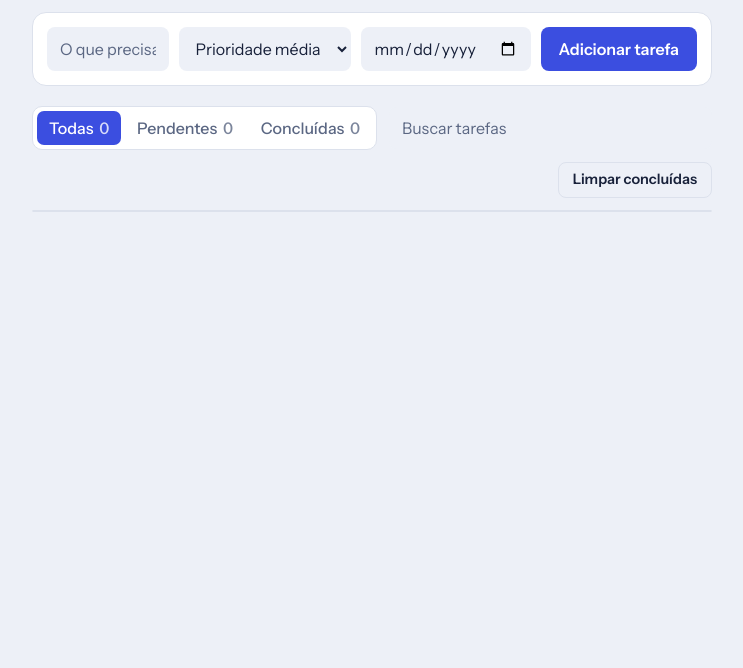
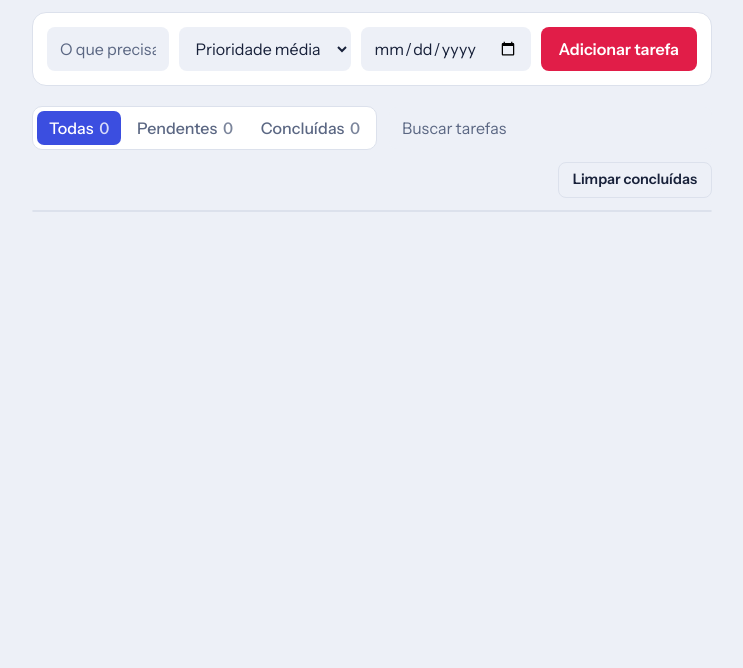
Before and after one commit to victor7miguel7/projeto-nuvem-2VA, a plain HTML site: page app/static/index.html in a window 1280 px wide. Shown: the part 132-800 px from the top of the page, without its empty margins (268-1011 px from the left). Drawn offline with nearby package versions, Linux system fonts and the light colour scheme; no server answers.

Commit message:
Mudança na cor do botao adicionar

```diff
--- a/app/static/index.html
+++ b/app/static/index.html
@@ -93,7 +93,7 @@
   .campo::placeholder { color: var(--muted); }
   .botao {
     height: 44px; padding: 0 18px; border: 0; border-radius: 8px; cursor: pointer;
-    background: var(--accent); color: var(--accent-ink); font-weight: 600;
+    background: #e11d48; color: #ffffff; font-weight: 600;
   }
   .botao:hover { filter: brightness(1.08); }
   .botao.neutro { background: transparent; color: var(--ink); border: 1px solid var(--line); }
```
